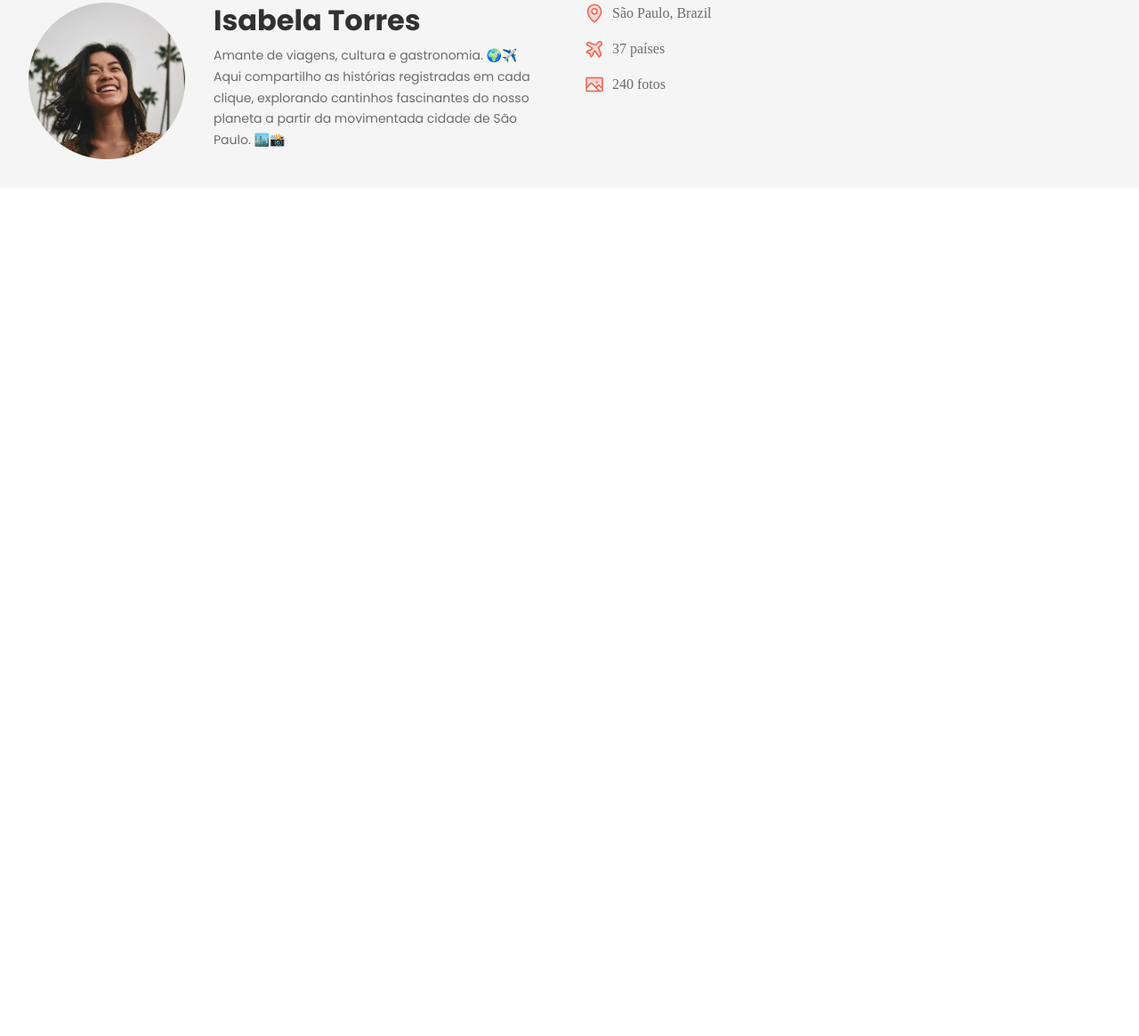
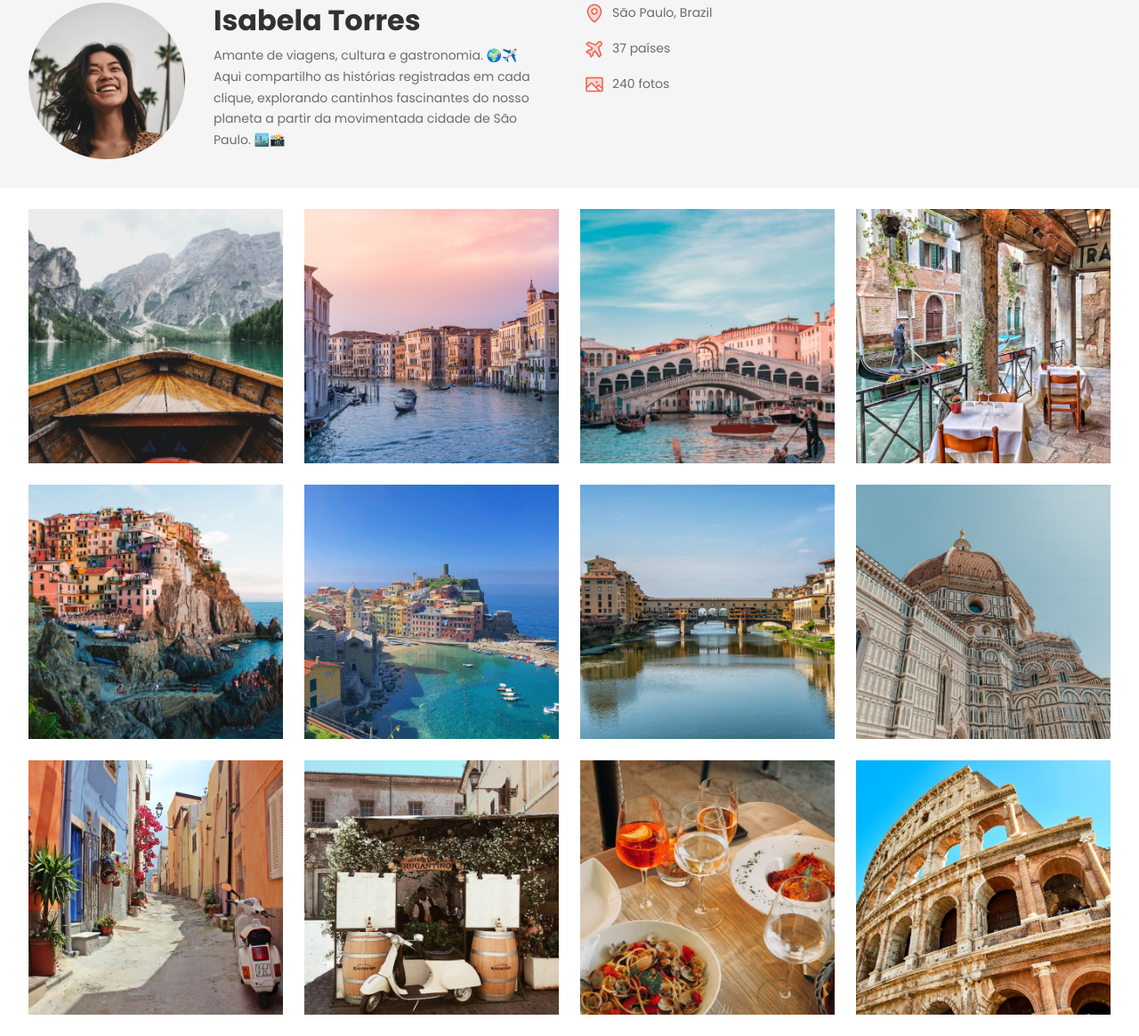
Before and after one commit to btaguiar/projeto-travelgram, a plain HTML site: page index.html in a window 1280 px wide. Shown: the part 125-1290 px from the top of the page at 89% size. Before the commit the page ends 800 px from the top, so only its background shows below. Drawn offline with Linux system fonts and the light colour scheme.

Commit message:
main gallery

```diff
--- a/index.html
+++ b/index.html
@@ -65,6 +65,22 @@
   </header>
   </div>
 
+ <main class="container">
+  <img src="asset/image/Image 01.png" alt="...">
+  <img src="asset/image/Image 02.png" alt="...">
+  <img src="asset/image/Image 03.png" alt="...">
+  <img src="asset/image/Image 04.png" alt="...">
+  <img src="asset/image/Image 05.png" alt="...">
+  <img src="asset/image/Image 06.png" alt="...">
+  <img src="asset/image/Image 07.png" alt="...">
+  <img src="asset/image/Image 08.png" alt="...">
+  <img src="asset/image/Image 09.png" alt="...">
+  <img src="asset/image/Image 10.png" alt="...">
+  <img src="asset/image/Image 11.png" alt="...">
+  <img src="asset/image/Image 12.png" alt="...">
+
+
+ </main>
 
 </body>
 </html>
--- a/styles/header.css
+++ b/styles/header.css
@@ -1,11 +1,12 @@
 header {
   padding-block: 32px;
+  font:var(--text-md);
 }
 
 header .container {
   display: flex;
-  justify-content:space-between;
   align-items: center;
+  justify-content: space-between;
 }
 
 #profile {
@@ -23,16 +24,13 @@ color: var(--text-color-primary);
 margin-bottom: 8px;
 }
 
-#profile p {
-  font:var(--text-md);
-}
-
 #info {
   list-style: none;
   display: flex;
   flex-direction: column;
   gap: 16px;
   width: 280px;
+
 
 }
 
--- a/styles/index.css
+++ b/styles/index.css
@@ -1,3 +1,4 @@
 @import url(global.css);
 @import url(nav.css);
 @import url(header.css);
+@import url(main.css);
--- /dev/null
+++ b/styles/main.css
@@ -0,0 +1,12 @@
+main {
+  display: flex;
+  flex-wrap: wrap;
+  gap: 24px;
+  padding-block: 24px;
+}
+
+main img {
+width: 286px;
+height: 286px;
+object-fit: cover;
+}
```
